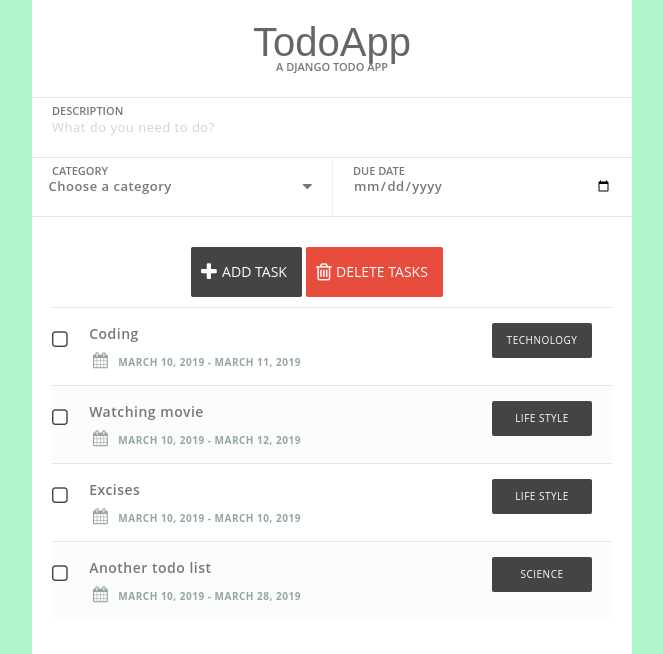
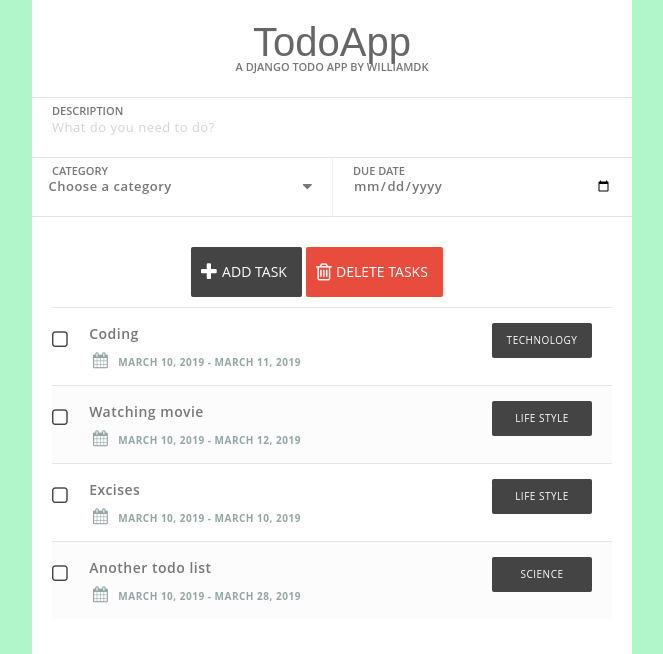
Before and after one commit to Williamug/TodoApp-django, a Django app: page / in a window 1280 px wide. Shown: the top 654 px of the page, without its empty margins (308-971 px from the left). Run offline with Django 3.2, Linux system fonts and the light colour scheme; data comes from the database, SQL or seed files in the repository; both versions use the stored data as it was after the commit; some libraries are stand-ins or nearby versions.

Commit message:
update index.html

```diff
--- a/todoapp/templates/index.html
+++ b/todoapp/templates/index.html
@@ -13,7 +13,7 @@
             <div class="container">
                 <div class="content">
                     <h1>TodoApp</h1>
-                    <p class="tagline">a Django todo app</p>
+                    <p class="tagline">a Django todo app by WilliamDk</p>
                     <form action="" method="post">
                     {% csrf_token %} <!-- csrf token for basic security -->
                         <div class="inputContainer">
```
Also changed, not shown: todoapp/db.sqlite3.
